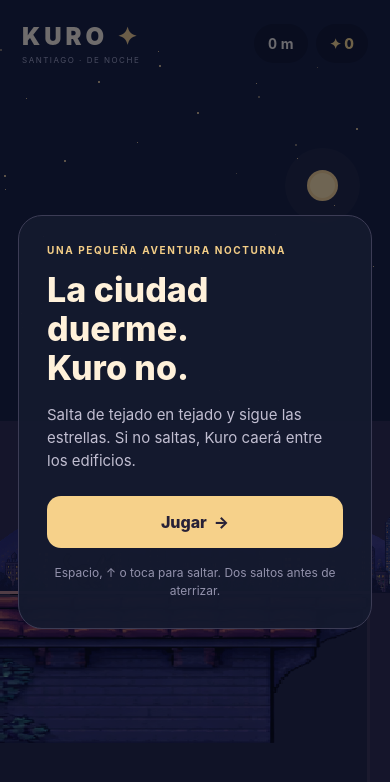
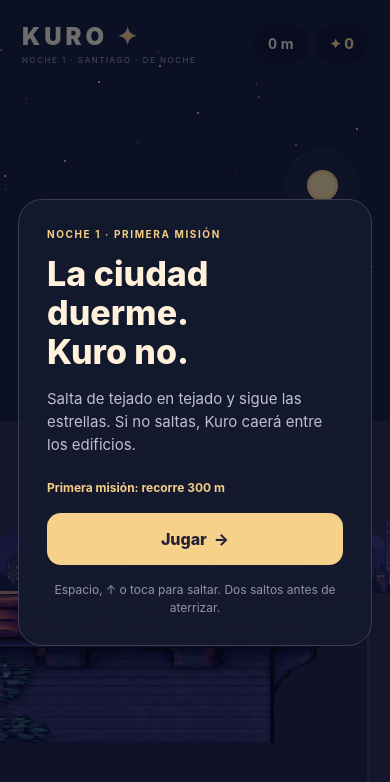
Before and after one commit to igneelsaphira/kuro-aventura-tejados, a React Native app: screen / in a window 390 px wide. Shown: the top 782 px of the page. Built offline with nearby package versions, Linux system fonts and the light colour scheme.

Commit message:
Añadir progresión por noches y primera misión

```diff
--- a/src/game/engine.mjs
+++ b/src/game/engine.mjs
@@ -1,5 +1,6 @@
 export const CAT = { x: 58, width: 64, height: 44, foot: 42 };
 export const STEP = 1 / 60;
+export const FIRST_MISSION_DISTANCE = 300;
 const GRAVITY = 1050;
 const JUMP = -370;
 
@@ -11,12 +12,13 @@ export function configFor(width, height) {
 function extendWorld(world, config) {
   const roofs = [...world.roofs];
   const stars = [...world.collectibles];
+  const difficulty = Math.max(0, world.night - 1);
   let last = roofs[roofs.length - 1];
   while (last.x + last.width < config.width + 380) {
     const id = last.id + 1;
-    const gap = 76 + (id * 13 % 29);
+    const gap = 76 + (id * 13 % 29) + Math.min(34, difficulty * 7);
     const x = last.x + last.width + gap;
-    last = { id, x, width: 220 + (id * 37 % 81), y: config.ground };
+    last = { id, x, width: Math.max(170, 220 + (id * 37 % 81) - Math.min(70, difficulty * 10)), y: config.ground };
     roofs.push(last);
     // Stars trace the jump across each gap, above the landing edge.
     stars.push({ id: `${id}-a`, x: x - gap / 2, y: config.ground - 85 });
@@ -25,8 +27,8 @@ function extendWorld(world, config) {
   return { ...world, roofs, collectibles: stars };
 }
 
-export function createWorld(config, status = 'start') {
-  return extendWorld({ status, time: 0, scroll: 0, distance: 0, stars: 0,
+export function createWorld(config, status = 'start', night = 1) {
+  return extendWorld({ status, night, mission: { id: 'distance', target: FIRST_MISSION_DISTANCE + (night - 1) * 100, completed: false }, time: 0, scroll: 0, distance: 0, stars: 0,
     y: config.ground - CAT.height, vy: 0, grounded: true, jumps: 0,
     coyote: 0.1, buffer: 0, roofs: [{ id: 0, x: -80, width: 450, y: config.ground }],
     collectibles: [], reason: null }, config);
@@ -50,7 +52,7 @@ export function jump(world) {
 
 export function tick(world, config, dt = STEP) {
   if (world.status !== 'playing') return world;
-  const speed = Math.min(215, 145 + world.time * 1.1);
+  const speed = Math.min(300, 145 + (world.night - 1) * 18 + world.time * 1.1);
   const travel = speed * dt;
   const roofs = world.roofs.map((roof) => ({ ...roof, x: roof.x - travel }))
     .filter((roof) => roof.x + roof.width > -100);
@@ -77,6 +79,7 @@ export function tick(world, config, dt = STEP) {
     oldBottom > roof.y + 4 && world.y < config.height);
   const status = y > config.height + CAT.height ? 'ended' : 'playing';
   let stars = world.stars;
+  const distance = world.distance + travel * 0.08;
   const collectibles = world.collectibles.map((star) => ({ ...star, x: star.x - travel }))
     .filter((star) => {
       if (star.x < -24) return false;
@@ -87,7 +90,7 @@ export function tick(world, config, dt = STEP) {
       return true;
     });
   let next = extendWorld({ ...world, time: world.time + dt, scroll: world.scroll + travel,
-    distance: world.distance + travel * 0.08, stars, y, vy, grounded, jumps, coyote,
+    distance, mission: { ...world.mission, completed: world.mission.completed || distance >= world.mission.target }, stars, y, vy, grounded, jumps, coyote,
     buffer: Math.max(0, world.buffer - dt), roofs, collectibles, status,
     reason: status === 'ended' ? 'fall' : world.reason }, config);
   if (wall) next = { ...next, jumps: 2, coyote: 0 };
--- a/src/minigames/RooftopAdventureGame.js
+++ b/src/minigames/RooftopAdventureGame.js
@@ -30,11 +30,16 @@ export default function RooftopAdventureGame() {
   const [size, setSize] = useState({ width: dimensions.width, height: dimensions.height });
   const config = configFor(size.width, size.height);
   const configRef = useRef(config);
-  const [world, setWorld] = useState(() => createWorld(config));
+  const [world, setWorld] = useState(() => createWorld(config, 'start', 1));
+  const [nextNight, setNextNight] = useState(1);
   const worldRef = useRef(world);
   const [best, setBest] = useState(0);
   const publish = useCallback((next) => { worldRef.current = next; setWorld(next); }, []);
-  const start = useCallback(() => publish(createWorld(configRef.current, 'playing')), [publish]);
+  const start = useCallback(() => {
+    const night = nextNight;
+    publish(createWorld(configRef.current, 'playing', night));
+    setNextNight((value) => Math.min(5, value + 1));
+  }, [nextNight, publish]);
   const doJump = useCallback(() => publish(jump(worldRef.current)), [publish]);
   const pause = useCallback(() => {
     const current = worldRef.current;
@@ -131,19 +136,20 @@ export default function RooftopAdventureGame() {
 
       {isPlaying ? <Pressable testID="jump-surface" accessibilityLabel="Saltar" style={StyleSheet.absoluteFill} onPressIn={doJump} /> : null}
       <View style={[styles.topBar, narrow && { padding: 14 }]} pointerEvents="box-none">
-        <View pointerEvents="none"><Text style={[styles.brand, narrow && { fontSize: 18 }]}>KURO <Text style={styles.brandAccent}>✦</Text></Text><Text style={styles.location}>SANTIAGO · DE NOCHE</Text></View>
+        <View pointerEvents="none"><Text style={[styles.brand, narrow && { fontSize: 18 }]}>KURO <Text style={styles.brandAccent}>✦</Text></Text><Text style={styles.location}>NOCHE {world.night} · SANTIAGO · DE NOCHE</Text></View>
         <View style={styles.stats} pointerEvents="box-none">
           <View style={styles.stat} pointerEvents="none"><Text style={styles.statText}>{Math.floor(world.distance)} m</Text></View>
           <View style={styles.stat} pointerEvents="none"><Text style={styles.starCount}>✦ {world.stars}</Text></View>
           {isPlaying || world.status === 'paused' ? <Pressable accessibilityRole="button" accessibilityLabel={isPlaying ? 'Pausar' : 'Continuar'} onPress={pause} style={styles.pause}><Text style={styles.pauseText}>{isPlaying ? 'Ⅱ' : '▶'}</Text></Pressable> : null}
         </View>
       </View>
-      {isPlaying ? <View pointerEvents="none" style={styles.bottomBar}><Text style={styles.hint}>{world.jumps === 2 ? 'Aterriza para volver a saltar' : 'ESPACIO / TOCA  ·  DOBLE SALTO'}</Text><Text style={styles.hint}>P · PAUSA</Text></View> : null}
+      {isPlaying ? <View pointerEvents="none" style={styles.bottomBar}><Text style={styles.hint}>{world.mission.completed ? 'MISIÓN COMPLETADA  ·  SIGUE EXPLORANDO' : `MISIÓN  ·  ${Math.floor(world.distance)} / ${world.mission.target} m`}</Text><Text style={styles.hint}>ESPACIO / TOCA  ·  DOBLE SALTO</Text></View> : null}
       {world.status !== 'playing' ? <View style={styles.overlay}>
         <View style={[styles.panel, compact && { padding: 20 }]}>
-          <Text style={styles.eyebrow}>{world.status === 'start' ? 'UNA PEQUEÑA AVENTURA NOCTURNA' : world.status === 'paused' ? 'UN RESPIRO EN LOS TEJADOS' : 'OTRA NOCHE, OTRA AVENTURA'}</Text>
+          <Text style={styles.eyebrow}>{world.status === 'start' ? `NOCHE ${world.night} · PRIMERA MISIÓN` : world.status === 'paused' ? `NOCHE ${world.night} · UN RESPIRO EN LOS TEJADOS` : `NOCHE ${world.night} · OTRA AVENTURA`}</Text>
           <Text accessibilityRole="header" style={[styles.title, compact && { fontSize: 27, lineHeight: 31, marginBottom: 10 }]}>{world.status === 'start' ? 'La ciudad duerme.\nKuro no.' : world.status === 'paused' ? 'Tomemos una pausa.' : '¡Cuidado con el vacío!'}</Text>
           <Text style={[styles.description, compact && { marginBottom: 16 }]}>{world.status === 'start' ? 'Salta de tejado en tejado y sigue las estrellas. Si no saltas, Kuro caerá entre los edificios.' : world.status === 'paused' ? 'Kuro te espera. Continúa cuando quieras.' : `Recorriste ${Math.floor(world.distance)} m y juntaste ${world.stars} ${world.stars === 1 ? 'estrella' : 'estrellas'}.`}</Text>
+          <Text style={styles.mission}>{world.mission.completed ? '✦ Misión completada' : `Primera misión: recorre ${world.mission.target} m`}</Text>
           {world.status === 'ended' ? <View style={styles.scoreRow}><Text style={styles.score}>{score} <Text style={styles.scoreLabel}>PUNTOS</Text></Text><Text style={styles.best}>MEJOR DE LA SESIÓN  {Math.max(best, score)}</Text></View> : null}
           <Pressable accessibilityRole="button" onPress={world.status === 'paused' ? pause : start} style={({ pressed }) => [styles.play, pressed && styles.pressed]}><Text style={styles.playText}>{world.status === 'start' ? 'Jugar  →' : world.status === 'paused' ? 'Continuar  →' : 'Volver a intentar  →'}</Text></Pressable>
           <Text style={styles.instructions}>Espacio, ↑ o toca para saltar. Dos saltos antes de aterrizar.</Text>
@@ -189,6 +195,7 @@ const styles = StyleSheet.create({
   pressed: { opacity: 0.8 },
   playText: { color: '#272137', fontSize: 16, fontWeight: '800' },
   instructions: { color: '#9392ac', fontSize: 12, lineHeight: 18, marginTop: 16, textAlign: 'center' },
+  mission: { color: '#f4ce87', fontSize: 12, fontWeight: '700', marginBottom: 18 },
   scoreRow: { marginBottom: 22 },
   score: { color: '#f6d18a', fontSize: 32, fontWeight: '800' },
   scoreLabel: { color: '#b2adc3', fontSize: 11, letterSpacing: 1 },
```
Also changed, not shown: 1 other file (tests, documents, lock files or other folders).
